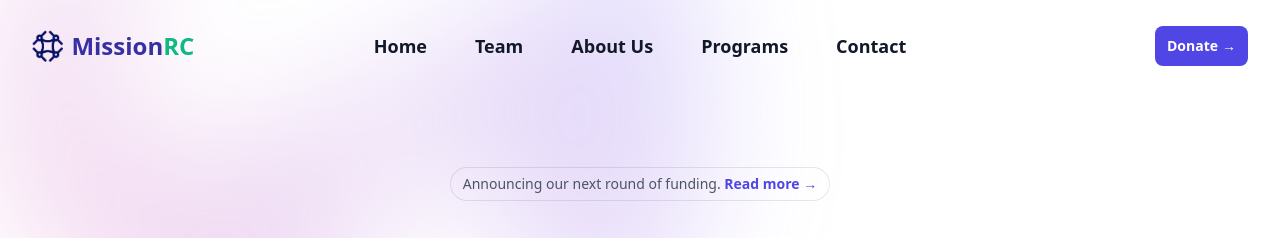
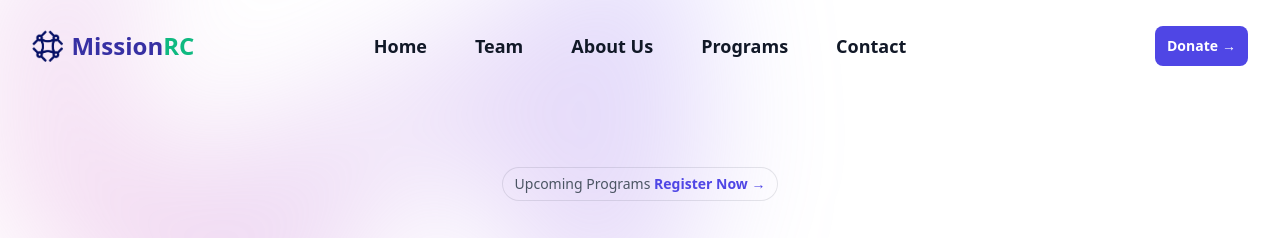
Before and after one commit to missionrc/missionrc-website, a SvelteKit app: page / in a window 1280 px wide. Shown: the top 238 px of the page. Built offline with nearby package versions, Linux system fonts and the light colour scheme.

Commit message:
update text

```diff
--- a/src/routes/+page.svelte
+++ b/src/routes/+page.svelte
@@ -22,10 +22,10 @@
 				<div
 					class="relative rounded-full px-3 py-1 text-sm leading-6 text-gray-600 ring-1 ring-gray-900/10 hover:ring-gray-900/20"
 				>
-					Announcing our next round of funding.
+					Upcoming Programs
 					<a href="#" class="font-semibold text-indigo-600">
 						<span class="absolute inset-0" aria-hidden="true"></span>
-						Read more
+						Register Now
 						<span aria-hidden="true">&rarr;</span>
 					</a>
 				</div>
```
